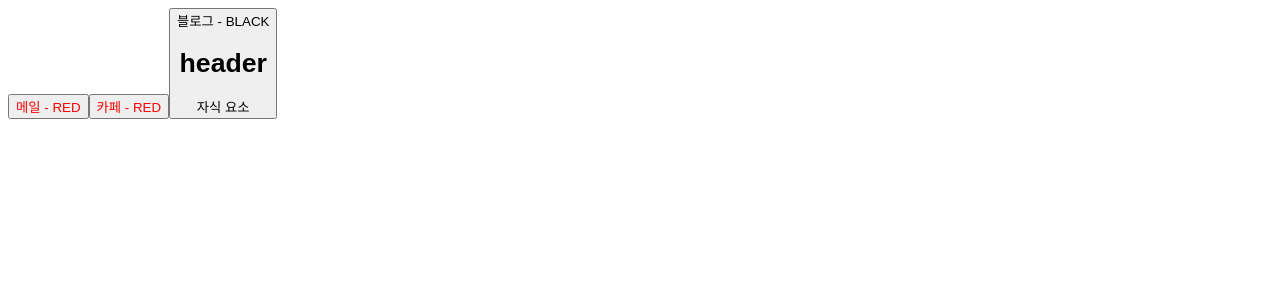
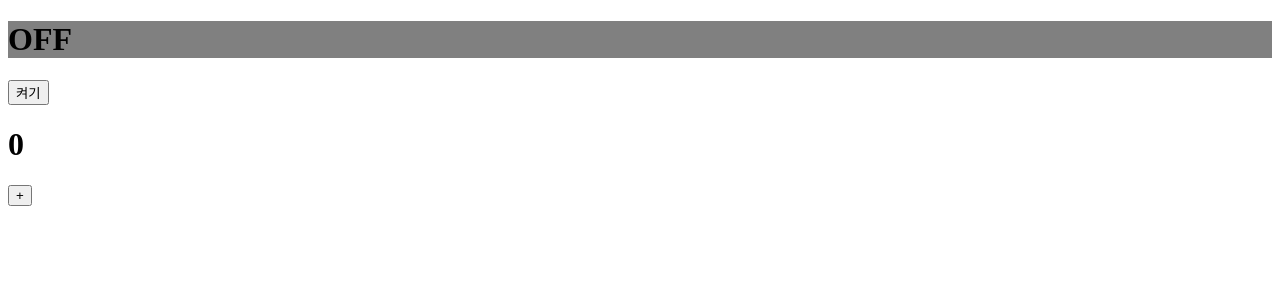
Before and after one commit to jisang127/onebite-react, a React (Vite) app in the folder section05/: page / in a window 1280 px wide. Shown: the top 300 px of the page. Built offline with nearby package versions, Linux system fonts and the light colour scheme.

Commit message:
49.5.7 useState / Props 활용 - Bulb / Counter

```diff
--- a/section05/src/App.jsx
+++ b/section05/src/App.jsx
@@ -1,31 +1,23 @@
 import "./App.css";
-import Header from "./components/Header";
-import Footer from "./components/Footer";
-import Main from "./components/Main";
-import Button from "./components/Button";
+import { useState } from "react";
 
+import Bulb from "./components/Bulb";
+import Counter from "./components/Counter";
 // html 태그 반환(return)하는 것들 -> 컴포넌트
 // 보통 function명 따서 부름 => 여기서는 App 컴포넌트겠지
 // 컴포넌트로 쓰는 함수 첫글자는 무조건 대문자 -> 리액트는 소문자는 인정안함!
+
 function App() {
-  const buttonProps = {
-    text: "메일",
-    color: "red",
-    a: 1,
-    b: 2,
-    c: 3,
-  };
+  // [ 관리할 값, 해당 값 변화시킬 함수 ]
+  // const [count, setCount] = useState(1);
+  // console.log(count);
 
-  // Root 컴포넌트
-  // 부모 컴포넌트
+  // 컴포넌트 값이 바뀌면 리렌더링으로 return값을 재 반환한다!
   return (
     <>
-      <Button {...buttonProps} />
-      <Button text={"카페"} color={"red"} />
-      <Button text={"블로그"}>
-        <Header />
-        <div>자식 요소</div>
-      </Button>
+      <Bulb />
+      {/* <h1>{light}</h1> */}
+      <Counter />
     </>
   );
 }
--- /dev/null
+++ b/section05/src/components/Bulb.jsx
@@ -0,0 +1,26 @@
+import { useState } from "react";
+
+// 예제 - 전구 컴포넌트
+const Bulb = () => {
+  // console.log(light);
+  const [light, setLight] = useState("OFF");
+
+  return (
+    <div>
+      {light === "ON" ? (
+        <h1 style={{ backgroundColor: "orange" }}>ON</h1>
+      ) : (
+        <h1 style={{ backgroundColor: "gray" }}>OFF</h1>
+      )}
+      <button
+        onClick={() => {
+          setLight(light === "ON" ? "OFF" : "ON");
+        }}
+      >
+        {light === "ON" ? "끄기" : "켜기"}
+      </button>
+    </div>
+  );
+};
+
+export default Bulb;
--- /dev/null
+++ b/section05/src/components/Counter.jsx
@@ -0,0 +1,20 @@
+import { useState } from "react";
+
+const Counter = () => {
+  const [count, setCount] = useState(0);
+
+  return (
+    <div>
+      <h1>{count}</h1>
+      <button
+        onClick={() => {
+          setCount(count + 1);
+        }}
+      >
+        +
+      </button>
+    </div>
+  );
+};
+
+export default Counter;
```
